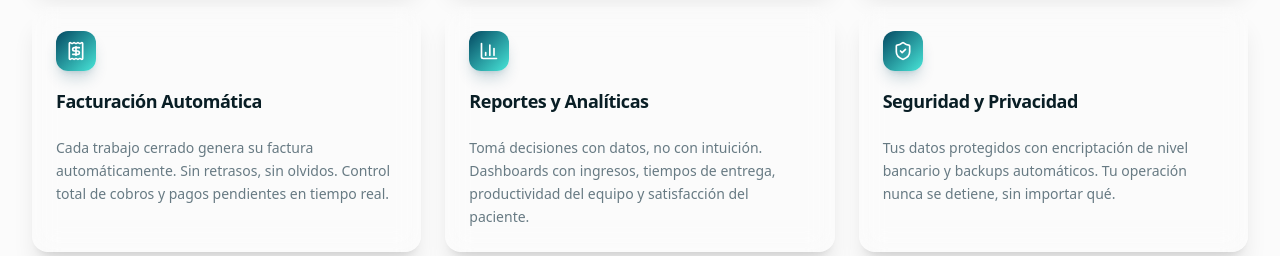
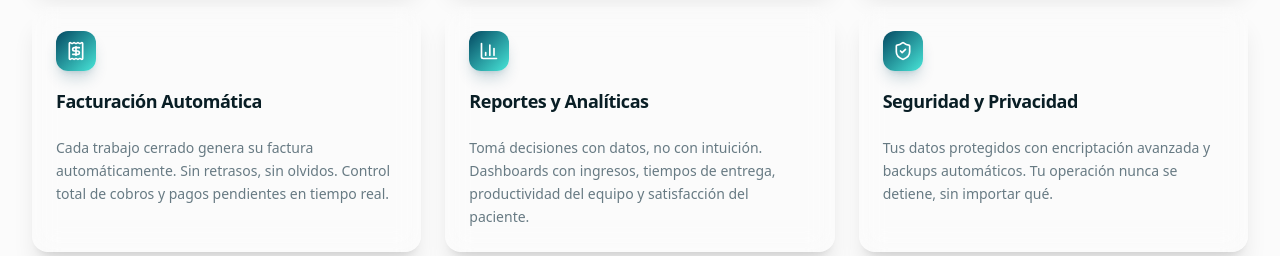
Before and after one commit to datasoftwarechain-del/dentv2, a Next.js app: page / in a window 1280 px wide. Shown: the part 1560-1816 px from the top of the page. Built offline with nearby package versions, Linux system fonts and the light colour scheme.

Commit message:
feat(landing): soften security card copy
Co-Authored-By: Claude Sonnet 4.6 <noreply@anthropic.com>

```diff
--- a/components/landing/features.tsx
+++ b/components/landing/features.tsx
@@ -33,7 +33,7 @@ const features = [
   {
     icon: ShieldCheck,
     title: "Seguridad y Privacidad",
-    description: "Tus datos protegidos con encriptación de nivel bancario y backups automáticos. Tu operación nunca se detiene, sin importar qué.",
+    description: "Tus datos protegidos con encriptación avanzada y backups automáticos. Tu operación nunca se detiene, sin importar qué.",
   },
 ];
 
```
